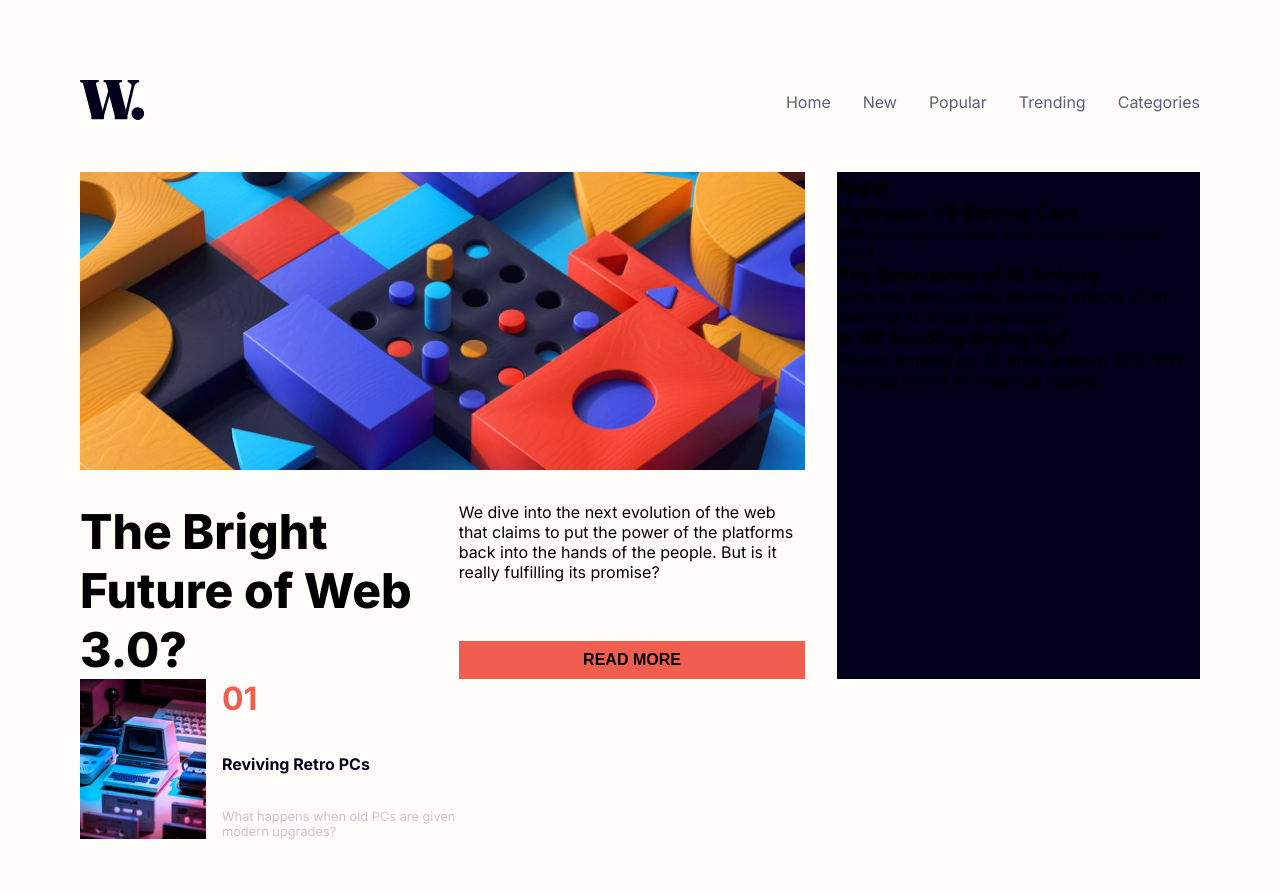
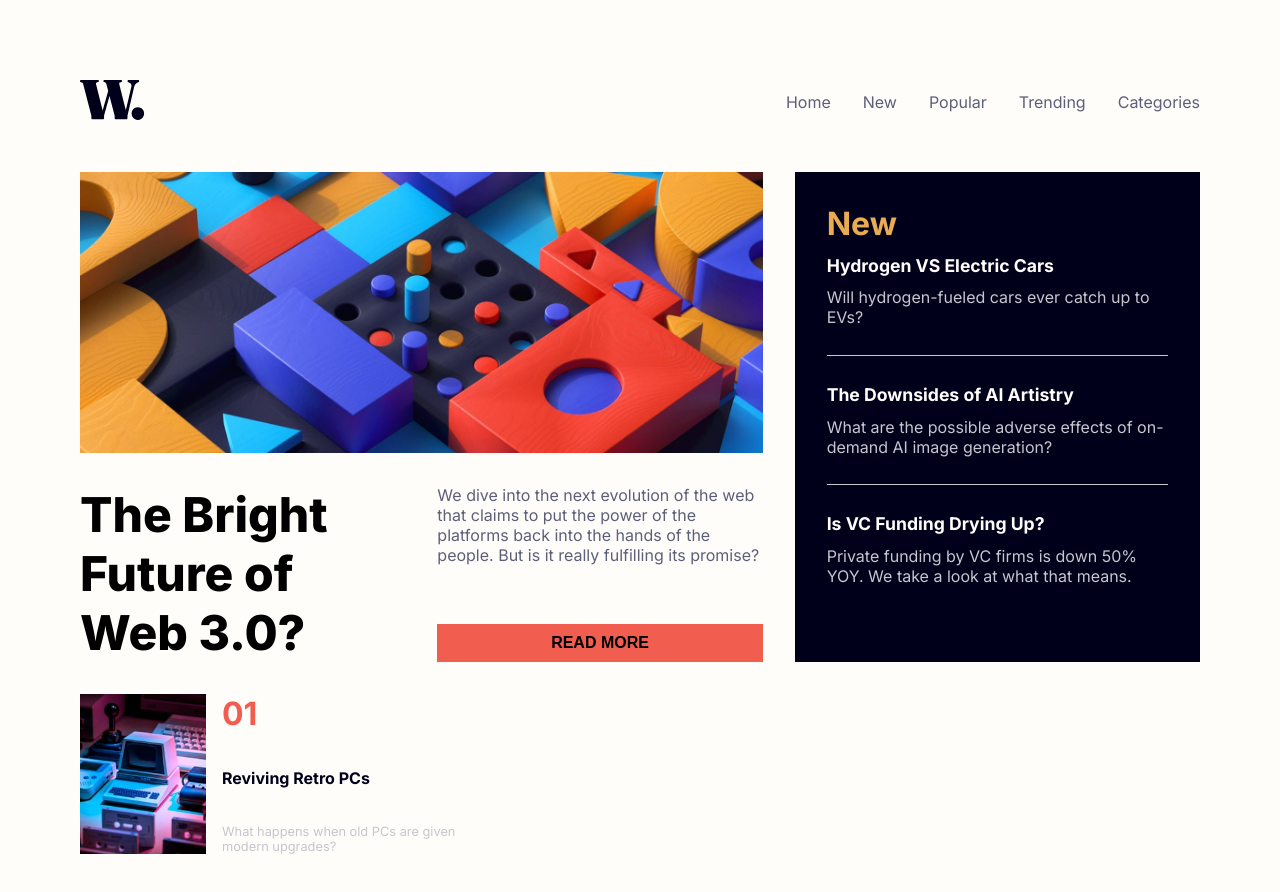
Before and after one commit to AGuardiola20/news-homepage, a React (Vite) app: page / in a window 1280 px wide. Shown: the top 892 px of the page. Built offline with nearby package versions, Linux system fonts and the light colour scheme.

Commit message:
add: MainComponent

```diff
--- a/src/components/MainContent.tsx
+++ b/src/components/MainContent.tsx
@@ -7,6 +7,7 @@ const Container = styled.div`
   flex-wrap: wrap;
   gap: 2rem;
   justify-content: space-between;
+  margin: 2rem 0;
 `;
 
 const MainContainer = styled.div`
@@ -27,6 +28,10 @@ const Title = styled.h2`
   font-weight: 800;
 `;
 
+const Text = styled.p`
+  color: ${({ theme }) => theme.colors.darkGrayishBlue};
+`;
+
 const ReadMoreContainer = styled.div`
   flex: 1;
   display: flex;
@@ -37,6 +42,38 @@ const ReadMoreContainer = styled.div`
 const NewsContainer = styled.div`
   flex: 1;
   background-color: ${({ theme }) => theme.colors.darkBlue};
+  padding: 2rem;
+  display: flex;
+  flex-direction: column;
+  justify-content: space-between;
+`;
+
+const NewsContainerTitle = styled.h2`
+  color: ${({ theme }) => theme.colors.softOrange};
+  font-size: 2rem;
+`;
+
+const NewItemContainer = styled.div`
+  padding-bottom: 1rem;
+  margin-bottom: 1rem;
+  border-bottom: 1px solid ${({ theme }) => theme.colors.grayishBlue};
+  height: 100%;
+  display: flex;
+  flex-direction: column;
+  justify-content: space-evenly;
+
+  &:last-of-type {
+    border: none;
+  }
+`;
+
+const NewTitle = styled.h3`
+  color: ${({ theme }) => theme.colors.offWhite};
+  font-size: 1.1rem;
+`;
+
+const NewText = styled.p`
+  color: ${({ theme }) => theme.colors.grayishBlue};
 `;
 
 const MainImage = styled.img`
@@ -51,10 +88,10 @@ type NewsItemProps = {
 
 const NewsItem = ({ title, text }: NewsItemProps) => {
   return (
-    <>
-      <h3>{title}</h3>
-      <p>{text}</p>
-    </>
+    <NewItemContainer>
+      <NewTitle>{title}</NewTitle>
+      <NewText>{text}</NewText>
+    </NewItemContainer>
   );
 };
 
@@ -70,17 +107,17 @@ const MainContent = () => {
         <InfoContainer>
           <Title>The Bright Future of Web 3.0?</Title>
           <ReadMoreContainer>
-            <p>
+            <Text>
               We dive into the next evolution of the web that claims to put the
               power of the platforms back into the hands of the people. But is
               it really fulfilling its promise?
-            </p>
+            </Text>
             <Btn text="Read More" onClick={handleReadMore} />
           </ReadMoreContainer>
         </InfoContainer>
       </MainContainer>
       <NewsContainer>
-        <h2>New</h2>
+        <NewsContainerTitle>New</NewsContainerTitle>
         <NewsItem
           title="Hydrogen VS Electric Cars"
           text="Will hydrogen-fueled cars ever catch up to EVs?"
```
